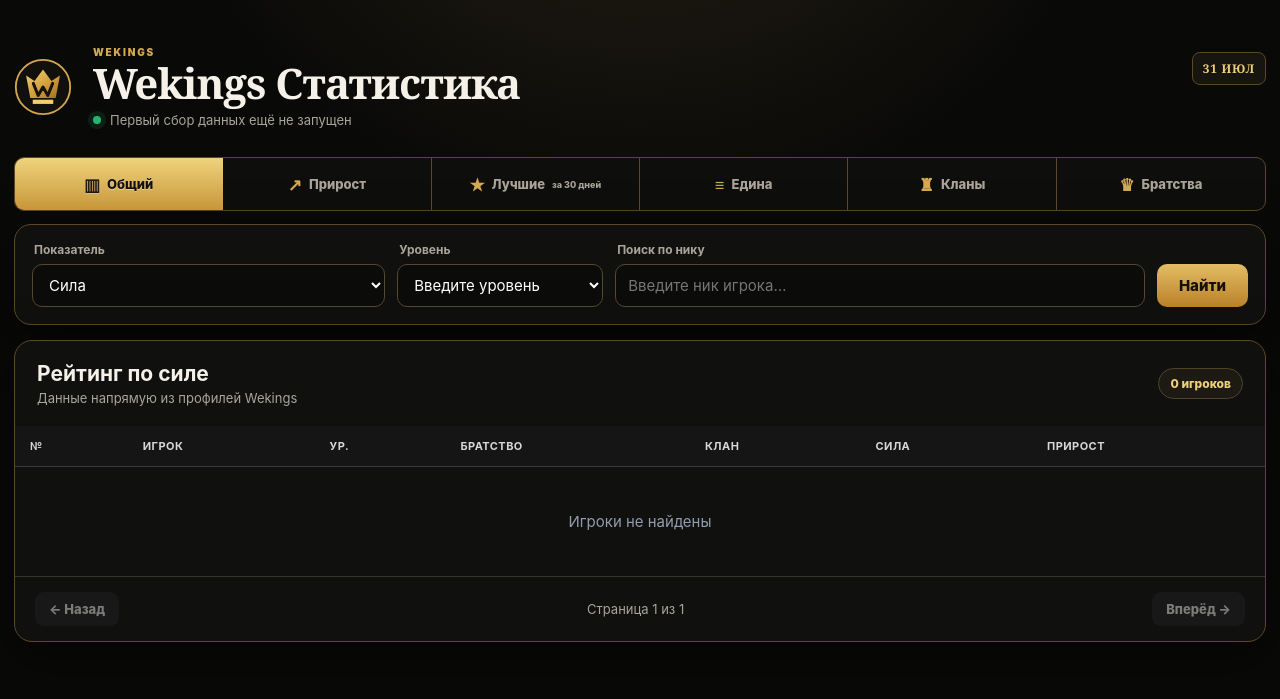
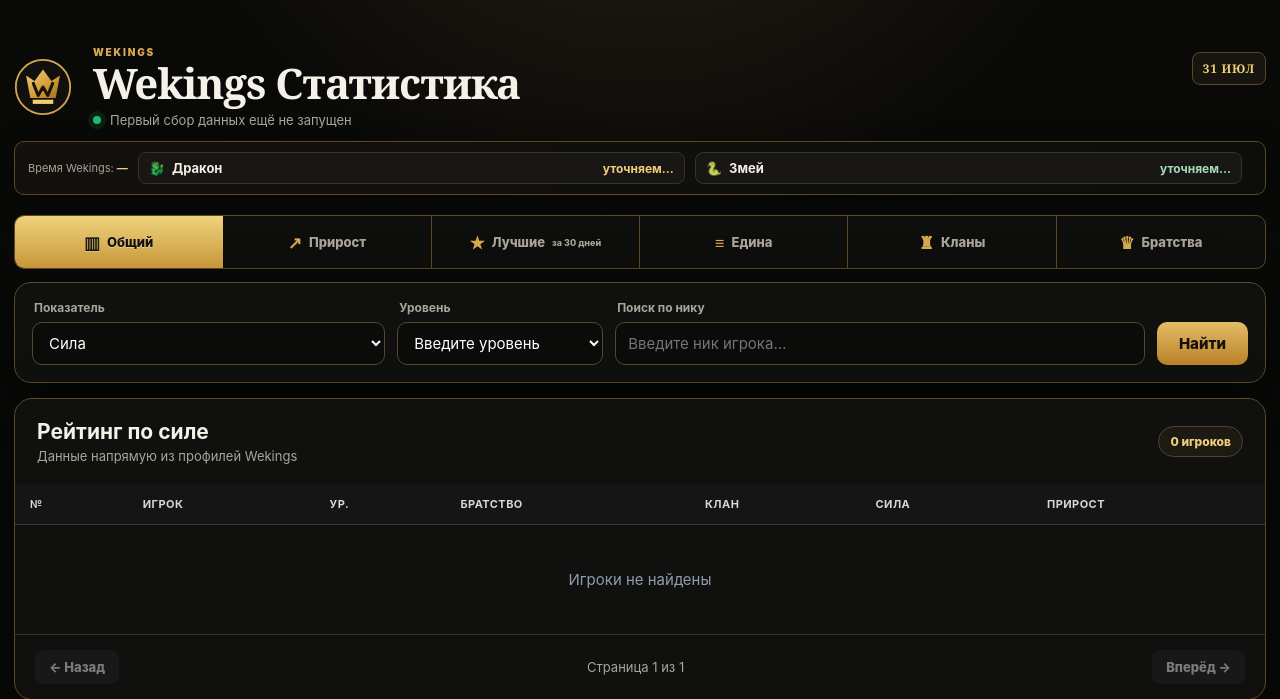
Before and after one commit to michel54543-design/wekings-statistics, a Flask app: page / in a window 1280 px wide. Shown: the top 699 px of the page. Run offline with Flask 3, Linux system fonts and the light colour scheme; data that the repository does not hold is empty.

Commit message:
Add files via upload

```diff
--- a/templates/index.html
+++ b/templates/index.html
@@ -8,7 +8,7 @@
   <link rel="icon" href="/static/favicon.ico?v=41" sizes="any">
   <link rel="icon" href="/static/favicon.svg?v=41" type="image/svg+xml">
   <link rel="apple-touch-icon" href="/static/apple-touch-icon.png?v=41">
-  <link rel="stylesheet" href="/static/style.css?v=49">
+  <link rel="stylesheet" href="/static/style.css?v=50">
 </head>
 <body class="dark">
   <main class="page">
@@ -21,6 +21,13 @@
       </div>
       <time id="todayBadge" class="today-badge"></time>
     </header>
+
+    <section id="attackSchedule" class="attack-schedule" aria-live="polite">
+      <span class="attack-label">Время Wekings: <strong id="gameTime">—</strong></span>
+      <span class="attack-event dragon">🐉 <b>Дракон</b><strong id="dragonTime">уточняем…</strong></span>
+      <span class="attack-event serpent">🐍 <b>Змей</b><strong id="serpentTime">уточняем…</strong></span>
+      <small id="attackUpdated"></small>
+    </section>
 
     <nav class="modes" aria-label="Режим статистики">
       <button data-mode="general" class="active"><span class="mode-icon">▥</span>Общий</button>
@@ -106,6 +113,6 @@
     <button data-mobile-mode="growth"><span class="nav-icon">↗</span>Прирост</button>
     <button id="mobilePlayer"><span class="nav-icon">♙</span>Игрок</button>
   </nav>
-  <script src="/static/app.js?v=49"></script>
+  <script src="/static/app.js?v=50"></script>
 </body>
 </html>
```
